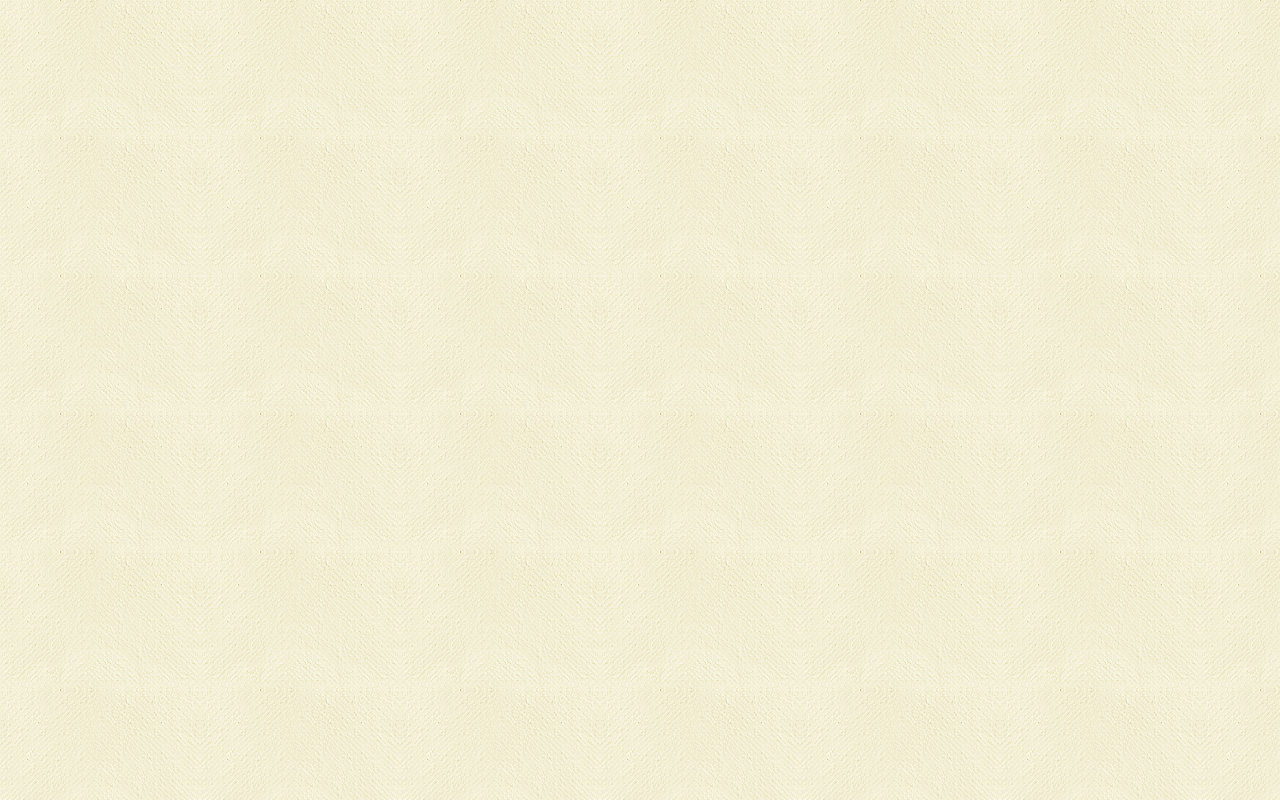
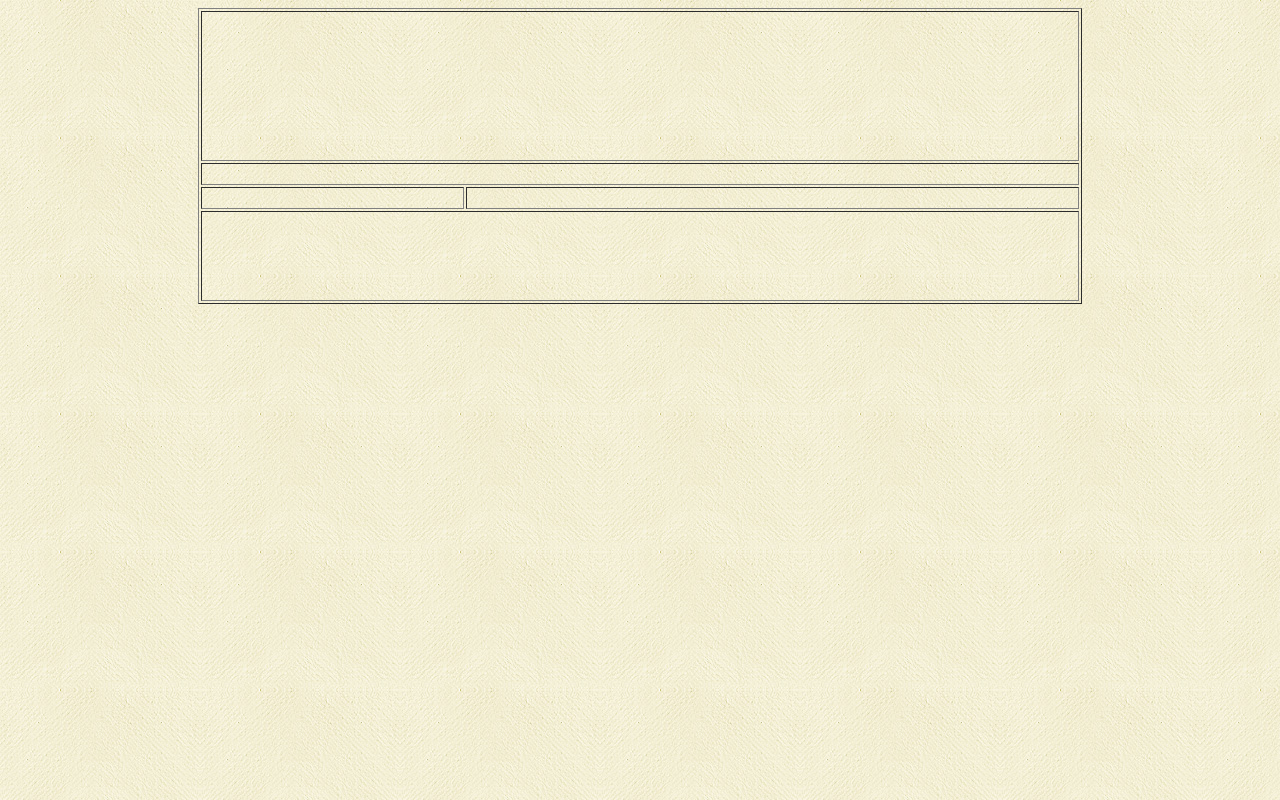
Before and after one commit to Forzik51/Holubev.Github.io, a plain HTML site: page index.html in a window 1280 px wide. Drawn offline with Linux system fonts and the light colour scheme.

Commit message:
04 - Каркас сайта

```diff
--- a/index.html
+++ b/index.html
@@ -4,5 +4,19 @@
 		<title>Сайт web-студії "Web-DECO"</title>
 	</HEAD>
     <BODY background="images/bg.jpg">
+        <table border="1" align="center" cellpadding="10" width="70%">
+			<tr>
+				<td colspan="2" height="150" align="right" hspace="5"></td><tr>
+				<td colspan="2"></td>
+			</tr>
+			<tr>
+				<td width="30%" valign="top"></td>
+				<td width="70%"></td>
+			</tr>
+			<tr>
+				<td colspan="2" valign="middle" height="90">
+				</td>
+			</tr>
+		</table>
   </BODY>
 </HTML>
```
